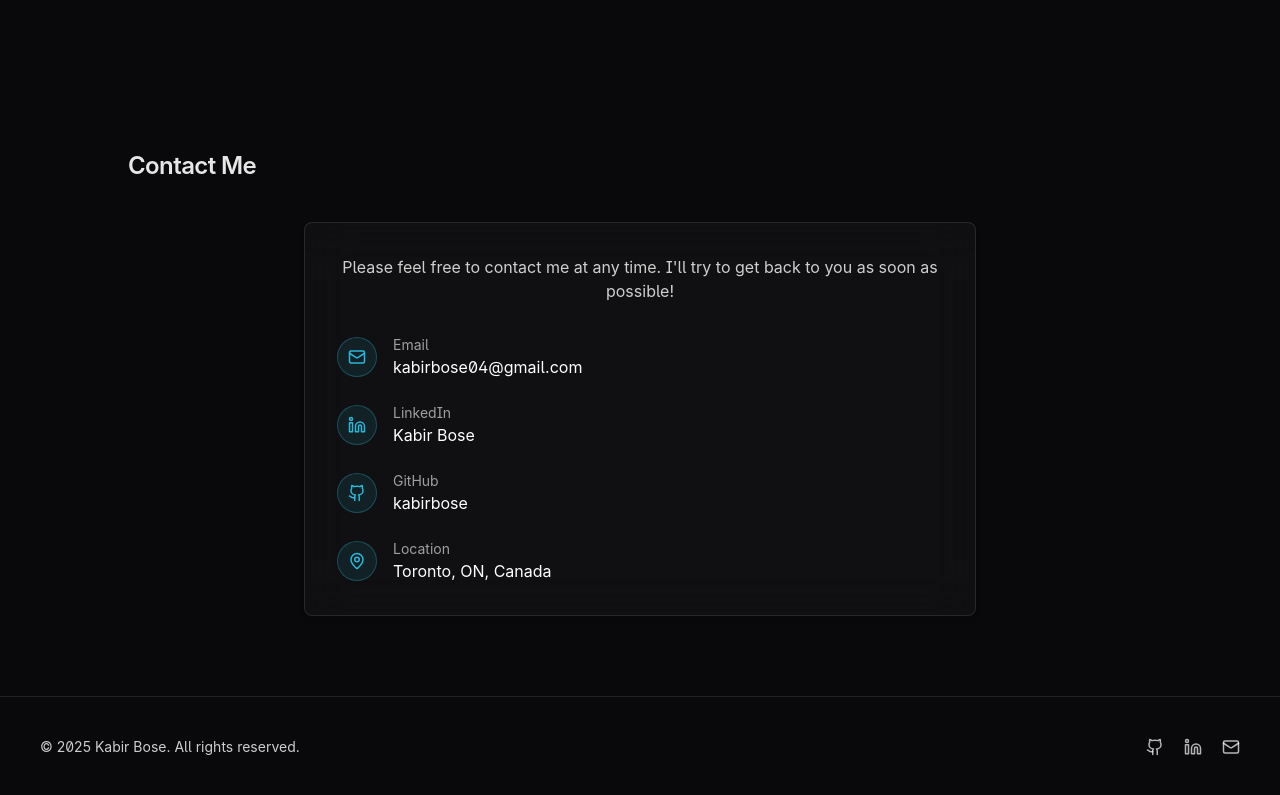
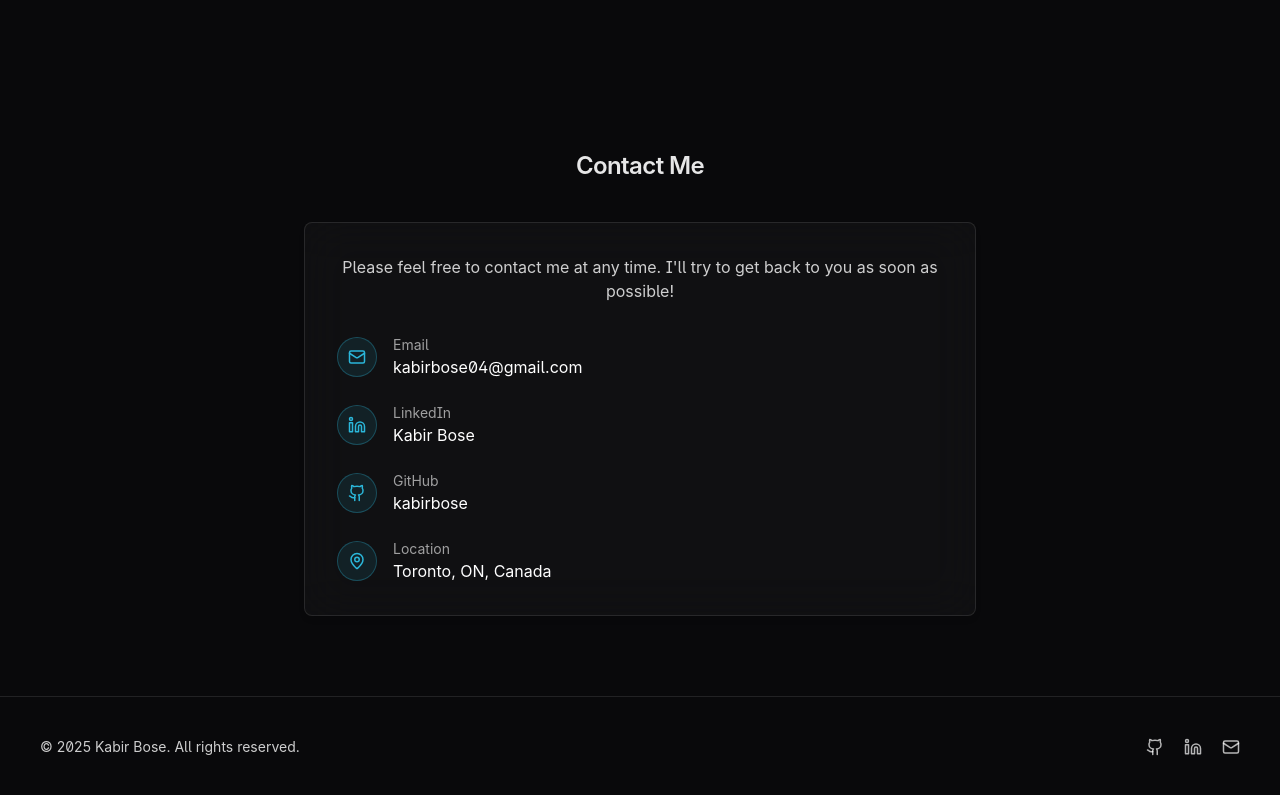
Before and after one commit to kabirbose/portfolio, a React (Vite) app: page / in a window 1280 px wide. Shown: the part 2534-3329 px from the top of the page. Built offline with nearby package versions, Linux system fonts and the light colour scheme.

Commit message:
Center contact me header
Center the "Contact Me" header in the ContactSection component.

```diff
--- a/src/components/ContactSection.tsx
+++ b/src/components/ContactSection.tsx
@@ -5,7 +5,7 @@ const ContactSection = () => {
   return (
     <section id="contact" className="py-20 px-6 lg:px-10">
       <div className="max-w-5xl mx-auto">
-        <h2 className="section-heading">Contact Me</h2>
+        <h2 className="section-heading text-center">Contact Me</h2>
 
         <div className="mt-10">
           <div className="glass-card rounded-lg p-8 max-w-2xl mx-auto">
```
